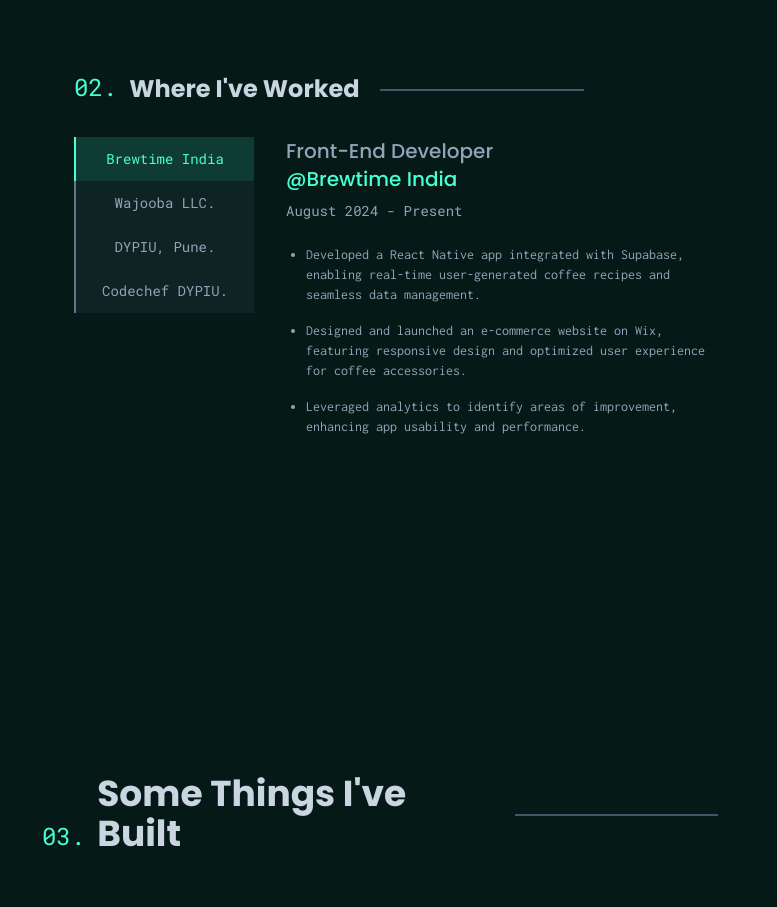
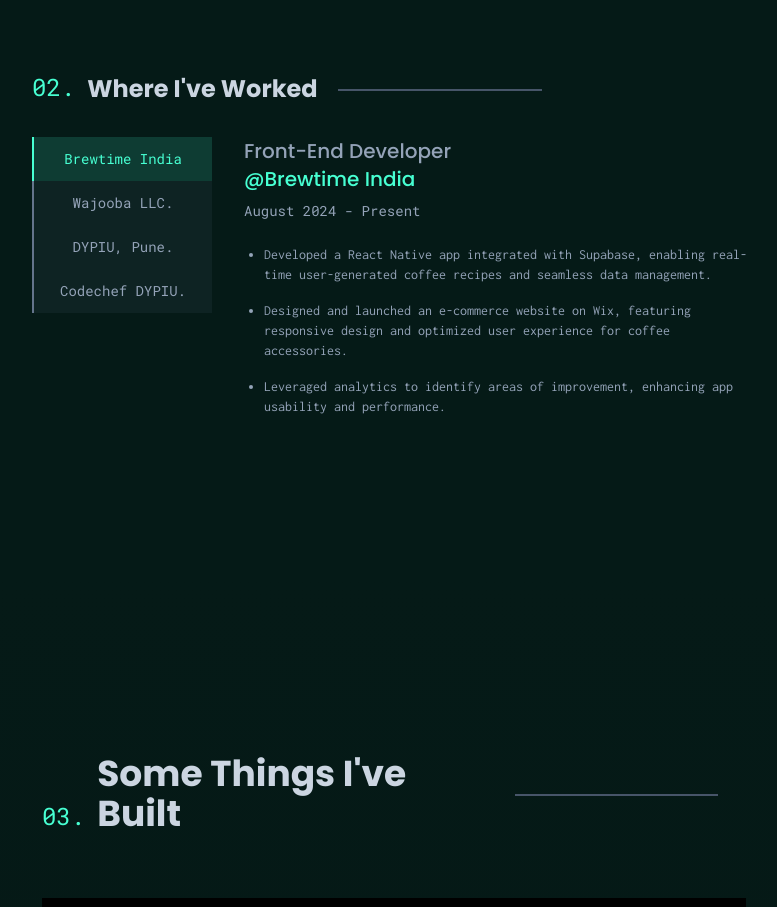
Before and after one commit to vaibhavdekatey/portfolio, a React (Vite) app: page / in a window 1280 px wide. Shown: the part 2300-3207 px from the top of the page, without its empty margins (246-1023 px from the left). Built offline with nearby package versions, Linux system fonts and the light colour scheme.

Commit message:
Layout changes

```diff
--- a/src/components/Exp.jsx
+++ b/src/components/Exp.jsx
@@ -33,7 +33,7 @@
               <div className="border-b-2 border-slate-600 ml-2 self-center w-[16vw] mt-1" />
             </div>
             <div className="flex w-full">
-              <div className="flex md:flex-row sm:flex-col w-[50vw]">
+              <div className="flex md:flex-row sm:flex-col w-[50vw] sm:w-full">
                 <div className="flex sm:flex-col md:flex-col  sm:mb-8">
                   {rev.map((work, index) => (
                     <p
@@ -49,7 +49,8 @@
                     </p>
                   ))}
                 </div>
-                <div className="flex-col flex text-xl text-slate-400 transition-opacity opacity-100 duration-700 ease-in">
+                <div className="md:w-[40vw]">
+                  <div className="flex-col flex text-xl text-slate-400 transition-opacity opacity-100 duration-700 ease-in md:w-full">
                     <p className="text-xl text-slate-400 font-poppins sm:flex-col font-medium flex lg:flex-row">
                       {rev[active].title}
                       <p className="lg:mx-2 md:mx-0 text-txt_primary ">
@@ -74,6 +75,7 @@
                 </div>
               </div>
             </div>
+          </div>
         </motion.div>
       </div>
     </>
--- a/src/components/Projects.jsx
+++ b/src/components/Projects.jsx
@@ -31,7 +31,7 @@
               </p>
               <div className="border-b-2 border-slate-600 ml-2 self-center w-[16vw] mt-1" />
             </div>
-            <div className="sm:flex-col sm:justify-center">
+            <div className="sm:flex-col sm:justify-center lg:mx-36">
               {projectList.map((project) =>
                 project.id % 2 === 0 ? (
                   <ProjectCardsEven
```
Lines whose indentation alone changed are shown as unchanged.
